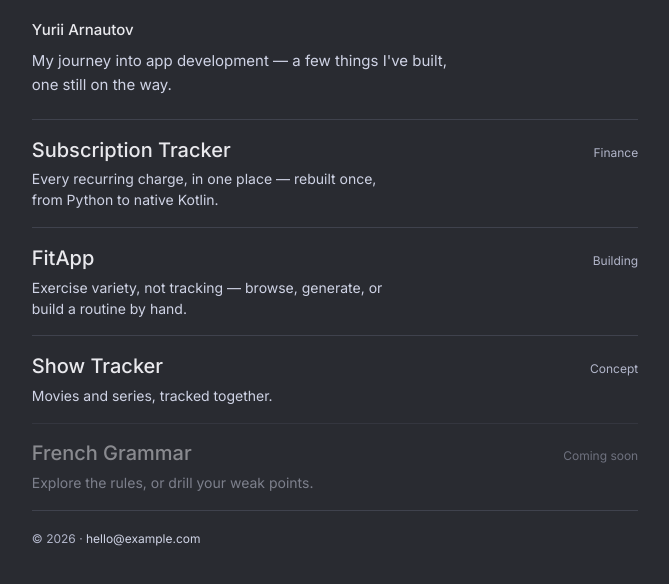
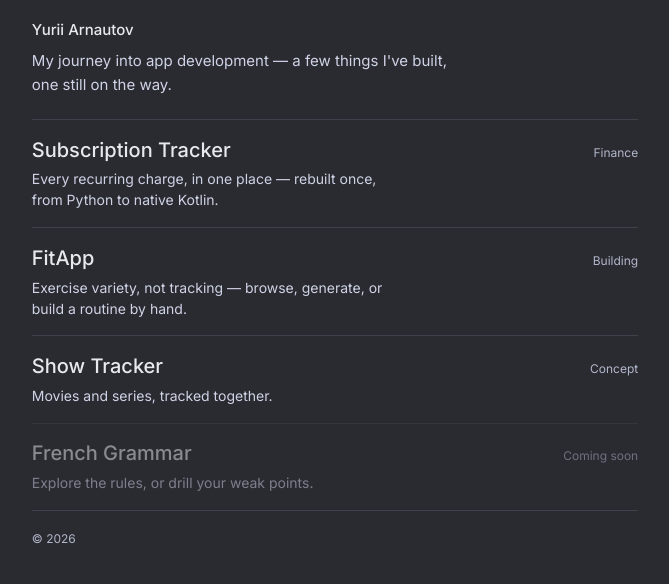
Before and after one commit to georgearn/portfolio, a plain HTML site: page index.html in a window 1280 px wide. Shown: the whole page, without its empty margins (305-974 px from the left). Drawn offline with Linux system fonts and the light colour scheme.

Commit message:
Update index.html

```diff
--- a/index.html
+++ b/index.html
@@ -62,7 +62,7 @@ a:hover{color:var(--color-neutral-200)}
 </div>
 
 <div class="wrap" style="padding-bottom:var(--space-8);font:400 12px/1 var(--font-body);color:var(--color-neutral-400)">
-  © 2026 · <a href="mailto:hello@example.com">hello@example.com</a>
+  © 2026
 </div>
 
 </body>
```
